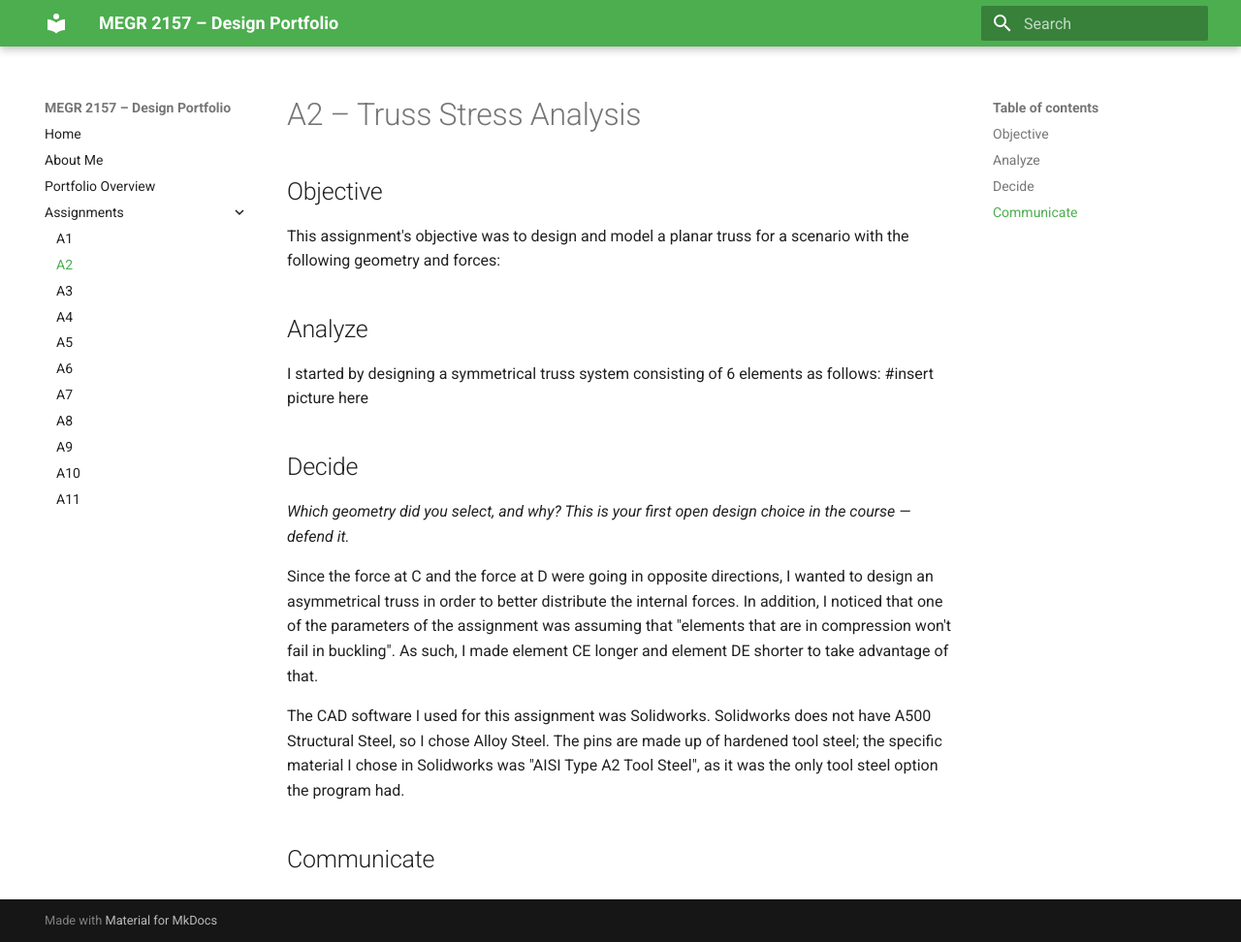
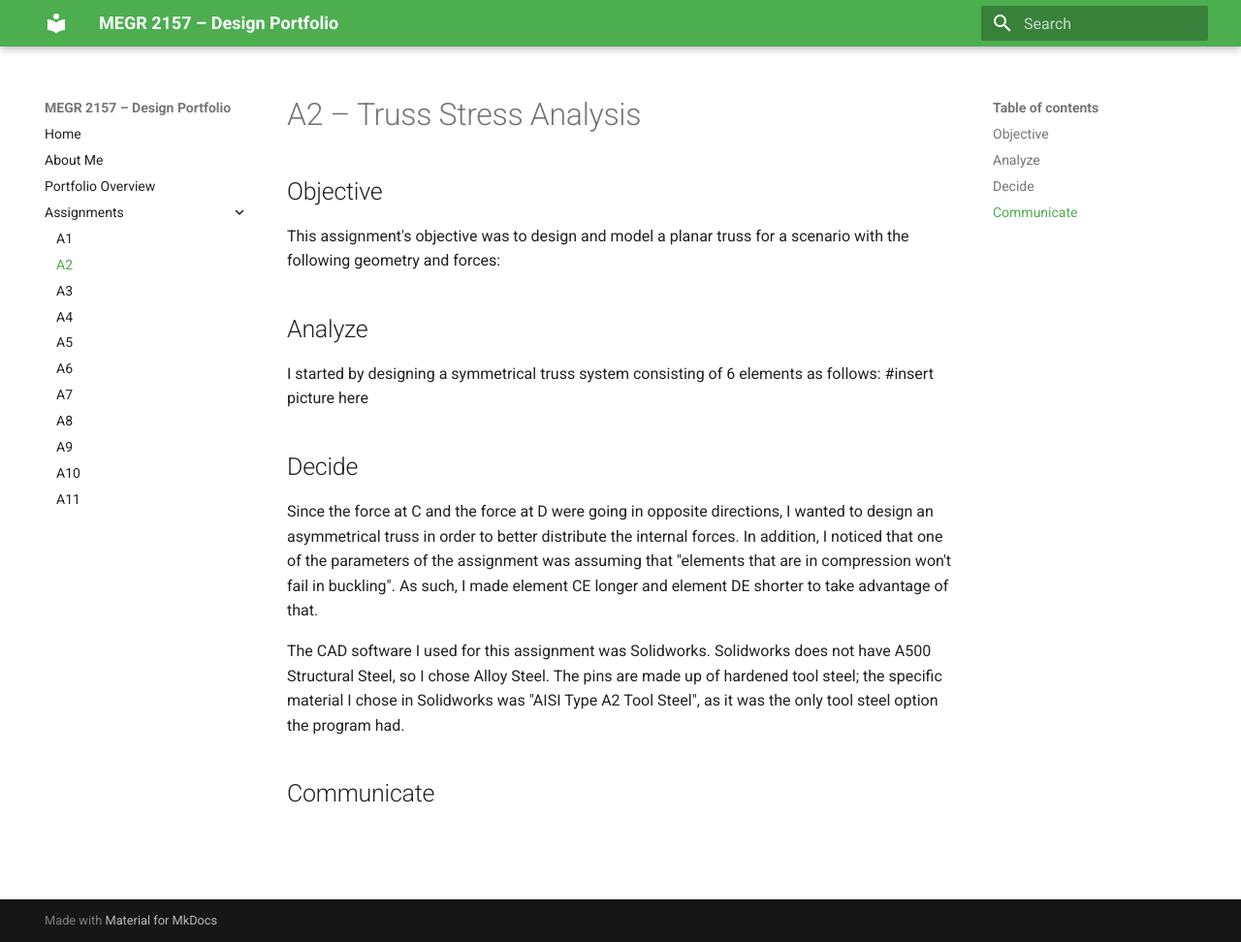
Before and after one commit to Ldreifuss/megr2157-project-portfolio, an MkDocs documentation site: the page built from docs/assignments/A02/index.md, in a window 1280 px wide and 972 px high. Shown: the whole window at 97% size. Built offline with MkDocs 1.6.1 and Material for MkDocs 9.7.7, drawn with Linux system fonts in a browser that asks for light colours.

Commit message:
Removing Decision Prompt

```diff
--- a/docs/assignments/A02/index.md
+++ b/docs/assignments/A02/index.md
@@ -7,8 +7,6 @@ This assignment's objective was to design and model a planar truss for a scenari
 I started by designing a symmetrical truss system consisting of 6 elements as follows: #insert picture here
 
 ## Decide
-_Which geometry did you select, and why? This is your first open design choice in the course — defend it._
-
 Since the force at C and the force at D were going in opposite directions, I wanted to design an asymmetrical truss in order to better distribute the internal forces. In addition, I noticed that one of the parameters of the assignment was assuming that "elements that are in compression won't fail in buckling". As such, I made element CE longer and element DE shorter to take advantage of that.
 
 The CAD software I used for this assignment was Solidworks. Solidworks does not have A500 Structural Steel, so I chose Alloy Steel. The pins are made up of hardened tool steel; the specific material I chose in Solidworks was "AISI Type A2 Tool Steel", as it was the only tool steel option the program had.
```
